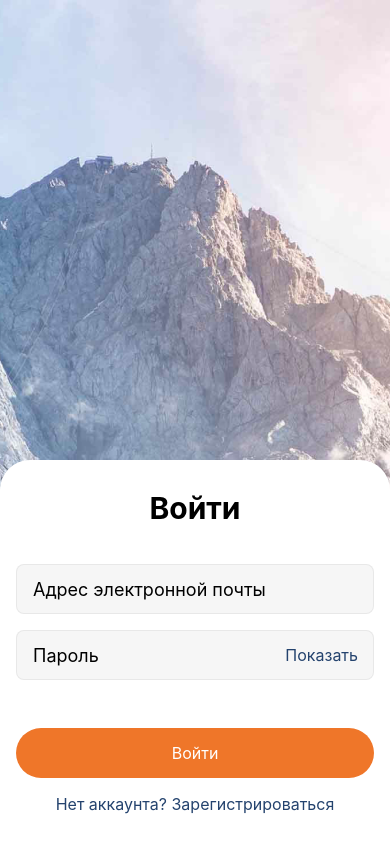
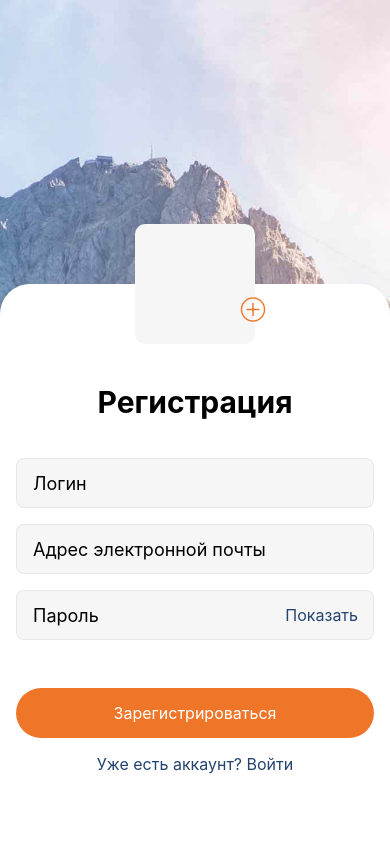
Before and after one commit to Shurlik/go-it-hw, a React Native app: screen / in a window 390 px wide. Shown: the top 842 px of the page. Built offline with nearby package versions, Linux system fonts and the light colour scheme.

Commit message:
added fn's

```diff
--- a/App.js
+++ b/App.js
@@ -12,8 +12,8 @@ export default function App() {
                 source={require("./src/assets/bg.png")}
                 resizeMethod="resize"
             >
-                {/* <RegistrationScreen /> */}
-                <LoginScreen />
+                <RegistrationScreen />
+                {/* <LoginScreen /> */}
             </ImageBackground>
             <StatusBar style="auto" />
         </SafeAreaProvider>
--- a/src/components/CustomTextInput.js
+++ b/src/components/CustomTextInput.js
@@ -14,6 +14,7 @@ const CustomTextInput = ({
     placeholder,
     style,
     isPassword,
+    keyboardType
 }) => {
     const [secure, setSecure] = useState(isPassword ? true : false);
     const showPassword = () => setSecure((oldValue) => !oldValue);
@@ -35,6 +36,7 @@ const CustomTextInput = ({
                     value,
                     editable,
                     placeholder,
+                    keyboardType
                 }}
             />
             {isPassword ? (
--- a/src/screens/LoginScreen.js
+++ b/src/screens/LoginScreen.js
@@ -5,49 +5,49 @@ import {
     Platform,
     TouchableWithoutFeedback,
     Keyboard,
-    ScrollView,
 } from "react-native";
 import React, { useState } from "react";
 
 import Colors from "../assets/Colors";
 import TitleText from "../components/typography/TitleText";
 import CustomTextInput from "../components/CustomTextInput";
-import UserPhoto from "../components/UserPhoto";
 import CustomButton from "../components/CustomButton";
 import CustomText from "../components/typography/CustomText";
 import { useSafeAreaInsets } from "react-native-safe-area-context";
 
 const LoginScreen = () => {
     const [activeInputName, setActiveInputName] = useState("");
+    const [email, setEmail] = useState("");
+    const [password, setPassword] = useState("");
 
     const { bottom: bHeight } = useSafeAreaInsets();
 
     const registerHandler = () => {
-        console.log("register");
+        console.log("will go to register in future");
     };
     const loginHandler = () => {
-        console.log("enter");
+        console.log("\nemail: ", email, "\npass: ", password);
     };
 
     return (
-        <TouchableWithoutFeedback onPress={Keyboard.dismiss}>
-            <>
+        <>
+            <TouchableWithoutFeedback onPress={Keyboard.dismiss}>
                 <KeyboardAvoidingView
                     behavior={Platform.OS == "ios" ? "padding" : "height"}
                     style={styles.wrapper}
-                    keyboardVerticalOffset={-200}
+                    keyboardVerticalOffset={-150}
                 >
-                    <View
-                        style={[
-                            styles.container,
-                            // { paddingBottom: 50 + bHeight },
-                        ]}
-                    >
+                    <View style={[styles.container]}>
                         <TitleText text={"Войти"} titleType={"h1"} />
                         <View style={styles.inputs}>
                             <CustomTextInput
+                                keyboardType={"email-address"}
+                                onChangeText={(text) => {
+                                    setEmail(text);
+                                }}
                                 placeholder={"Адрес электронной почты"}
                                 isActive={activeInputName === "email"}
+                                value={email}
                                 onBlur={() => {
                                     setActiveInputName("");
                                 }}
@@ -56,6 +56,10 @@ const LoginScreen = () => {
                                 }}
                             />
                             <CustomTextInput
+                                onChangeText={(text) => {
+                                    setPassword(text);
+                                }}
+                                value={password}
                                 placeholder={"Пароль"}
                                 isPassword
                                 isActive={activeInputName === "password"}
@@ -70,21 +74,21 @@ const LoginScreen = () => {
                         <View style={styles.buttons}>
                             <CustomButton
                                 title={"Войти"}
-                                onPress={registerHandler}
+                                onPress={loginHandler}
                             />
                             <CustomText
                                 secondary
                                 style={styles.login}
-                                onPress={loginHandler}
+                                onPress={registerHandler}
                             >
                                 {"Нет аккаунта? Зарегистрироваться"}
                             </CustomText>
                         </View>
                     </View>
                 </KeyboardAvoidingView>
-                <View style={[styles.bottom, { paddingBottom: bHeight }]} />
-            </>
-        </TouchableWithoutFeedback>
+            </TouchableWithoutFeedback>
+            <View style={[styles.bottom, { paddingBottom: bHeight }]} />
+        </>
     );
 };
 
--- a/src/screens/RegistrationScreen.js
+++ b/src/screens/RegistrationScreen.js
@@ -19,11 +19,21 @@ import { useSafeAreaInsets } from "react-native-safe-area-context";
 
 const RegistrationScreen = () => {
     const [activeInputName, setActiveInputName] = useState("");
+    const [login, setLogin] = useState("");
+    const [email, setEmail] = useState("");
+    const [password, setPassword] = useState("");
 
     const { bottom: bHeight } = useSafeAreaInsets();
 
     const registerHandler = () => {
-        console.log("register");
+        console.log(
+            "\nlogin: ",
+            login,
+            "\nemail: ",
+            email,
+            "\npass: ",
+            password
+        );
     };
     const loginHandler = () => {
         console.log("enter");
@@ -49,6 +59,9 @@ const RegistrationScreen = () => {
                         <TitleText text={"Регистрация"} titleType={"h1"} />
                         <View style={styles.inputs}>
                             <CustomTextInput
+                                onChangeText={(text) => {
+                                    setLogin(text);
+                                }}
                                 placeholder={"Логин"}
                                 isActive={activeInputName === "login"}
                                 onBlur={() => {
@@ -59,6 +72,10 @@ const RegistrationScreen = () => {
                                 }}
                             />
                             <CustomTextInput
+                                keyboardType={"email-address"}
+                                onChangeText={(text) => {
+                                    setEmail(text);
+                                }}
                                 placeholder={"Адрес электронной почты"}
                                 isActive={activeInputName === "email"}
                                 onBlur={() => {
@@ -69,6 +86,9 @@ const RegistrationScreen = () => {
                                 }}
                             />
                             <CustomTextInput
+                                onChangeText={(text) => {
+                                    setPassword(text);
+                                }}
                                 placeholder={"Пароль"}
                                 isPassword
                                 isActive={activeInputName === "password"}
```
